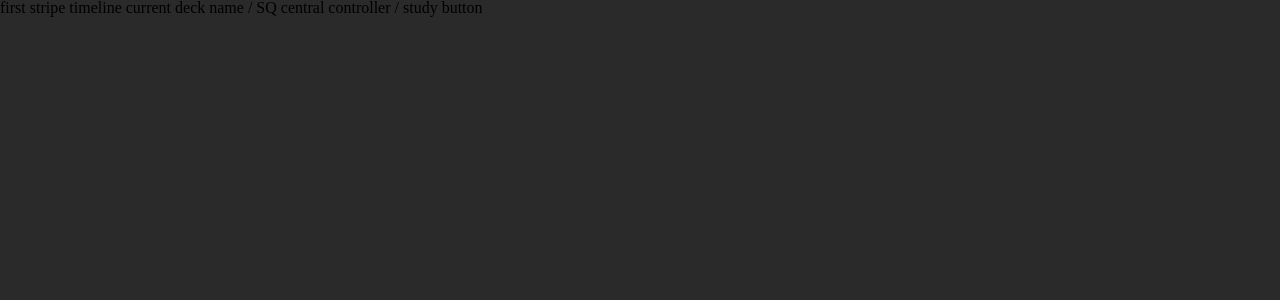
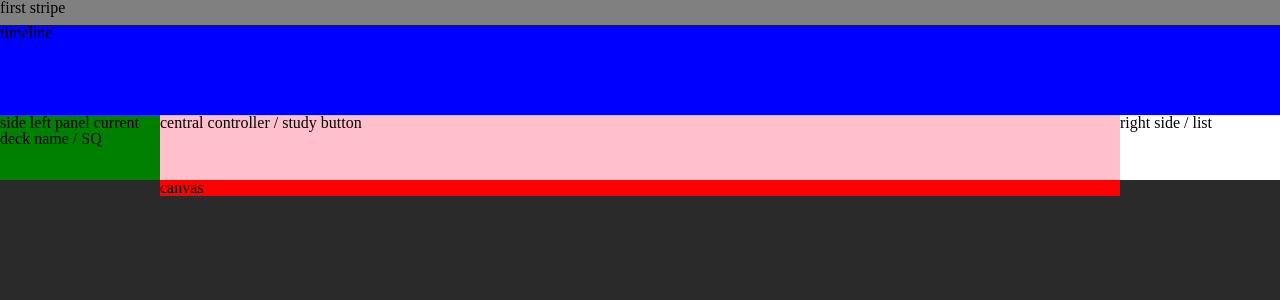
Before and after one commit to emersonscheffer/character, a React (Create React App) app in the folder client/: page / in a window 1280 px wide. Shown: the top 300 px of the page. Built offline with nearby package versions, Linux system fonts and the light colour scheme.

Commit message:
layout change grid

```diff
--- a/client/src/views/LeitnerBoxGrid.jsx
+++ b/client/src/views/LeitnerBoxGrid.jsx
@@ -1,12 +1,83 @@
 import React from "react";
 
 const LeitnerBoxGrid = () => {
-    return <div>
+  //columns in layout
+  const cols = 8;
+  return (
+    <div
+      style={{
+        display: "grid",
+        gridTemplateColumns: "repeat(" + cols + ", 1fr)",
+        gridTemplateRows: "25px 90px 65px auto",
+        gridTemplateAreas:"header header header header"
+      }}
+    >
+      <div
+        style={{
+          backgroundColor: "gray",
+          //height: "25px",
+          gridColumn: "1/" + (cols + 1),
+          gridRow: "1/2",
+        }}
+      >
         first stripe
+      </div>
+
+      <div
+        style={{
+          backgroundColor: "blue",
+          //height: "90px",
+          gridColumn: "1/" + (cols + 1),
+          gridRow: "2/3",
+        }}
+      >
         timeline
-        current deck name / SQ
+      </div>
+
+      <div
+        style={{
+          backgroundColor: "green",
+          //height: "250px",
+          gridColumn: "1/" + 2,
+          gridRow: "3/4",
+        }}
+      >
+        side left panel current deck name / SQ
+      </div>
+
+      <div
+        style={{
+          backgroundColor: "pink",
+          //height: "90px",
+          gridColumn: "2/8",
+          gridRow: "3/4",
+        }}
+      >
         central controller / study button
+      </div>
 
+      <div
+        style={{
+          backgroundColor: "red",
+          height: "auto",
+          gridColumn: "2/8",
+          gridRow: "4",
+        }}
+      >
+        canvas
+      </div>
+
+      <div
+        style={{
+          backgroundColor: "white",
+          height: "auto",
+          gridColumn: "8/9",
+          gridRow: "3/4",
+        }}
+      >
+        right side / list
+      </div>
     </div>
-}
-export default LeitnerBoxGrid
+  );
+};
+export default LeitnerBoxGrid;
```
